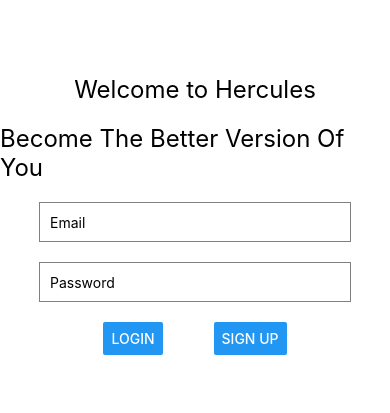
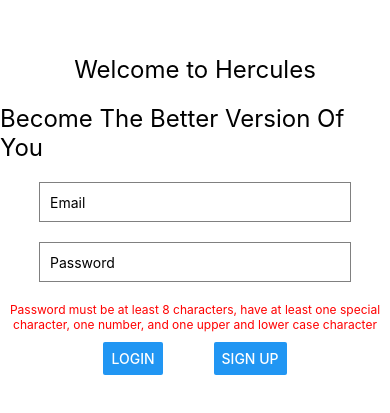
Before and after one commit to sc830/Hercules, a React Native app in the folder Hercules/: screen /Login in a window 390 px wide. Shown: the part 207-620 px from the top of the page. Built offline with nearby package versions, Linux system fonts and the light colour scheme.

Commit message:
add basic info for user to make password

```diff
--- a/Hercules/Views/Login.js
+++ b/Hercules/Views/Login.js
@@ -46,6 +46,9 @@ const Login = ({ navigation }) => {
         value={password}
         onChangeText={setPassword}
       />
+      <Text style={styles.passwordRequirementText}>
+        Password must be at least 8 characters, have at least one special character, one number, and one upper and lower case character
+      </Text>
       <View style={styles.buttonContainer}>
         <Button title="Login" onPress={handleLogin} />
         <Button title="Sign Up" onPress={handleSignUp} />
@@ -78,6 +81,12 @@ const styles = StyleSheet.create({
     justifyContent: 'space-around',
     width: '60%',
   },
+  passwordRequirementText: {
+    fontSize: 12,
+    color: 'red',
+    marginBottom: 10,
+    textAlign: 'center',
+  },
 });
 
 export default Login;
```
